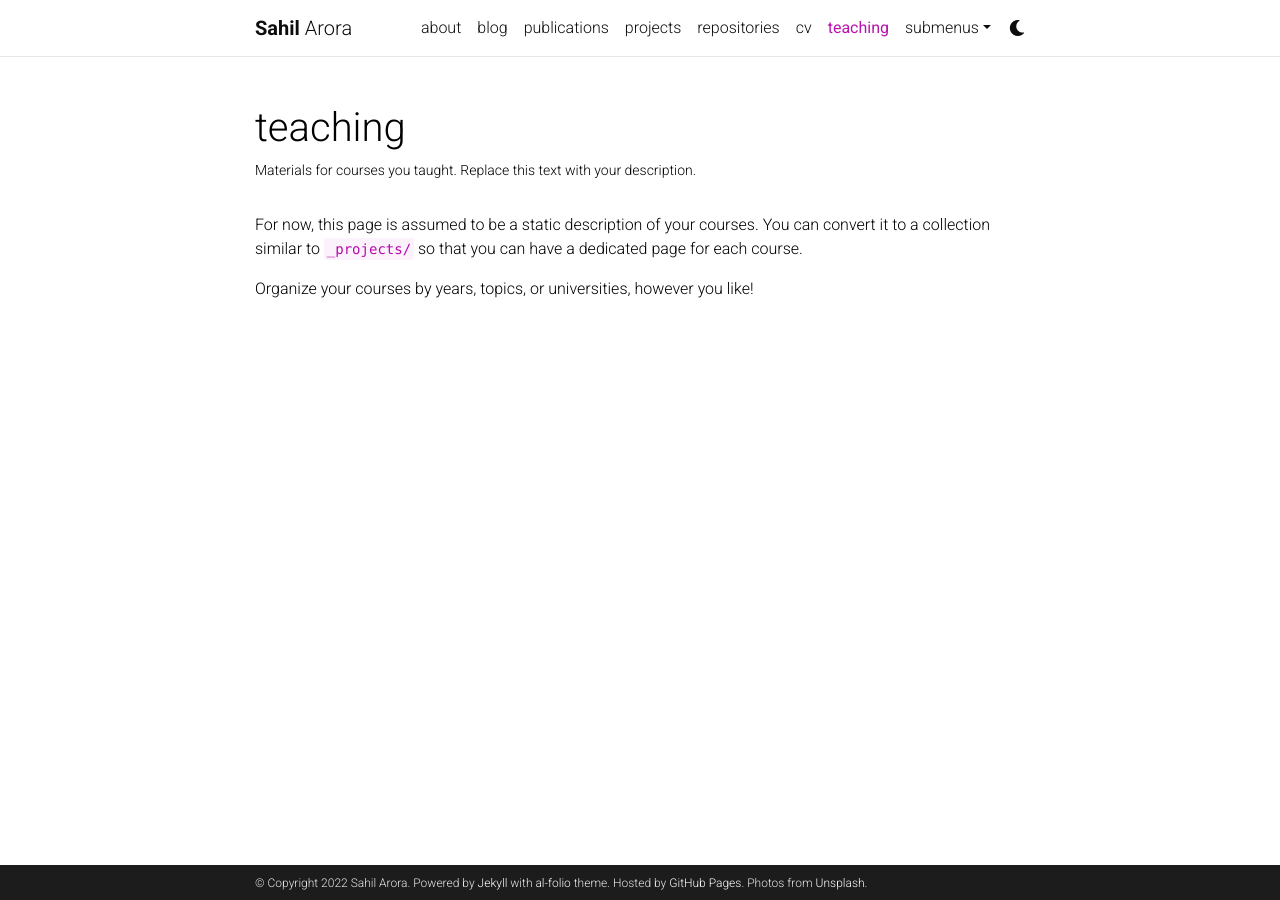
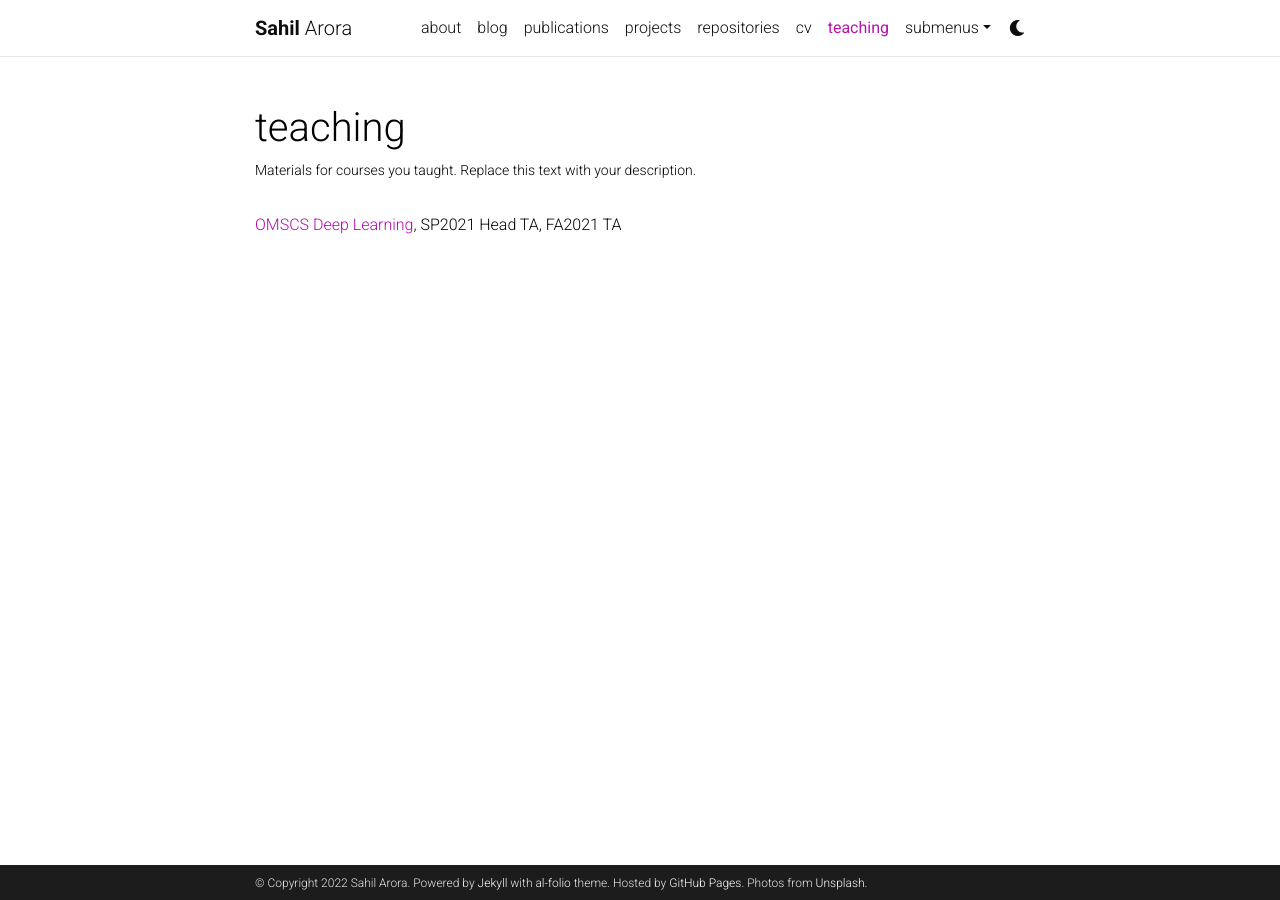
Before and after one commit to arolihas/arolihas.github.io, a Jekyll site: the page built from _pages/teaching.md, in a window 1280 px wide. Built offline with Jekyll 4.4.1, drawn with Linux system fonts in a browser that asks for light colours; comment, search, counter and statistics services are not loaded; a style sheet for code colours, icons or effects is not loaded.

```diff
--- a/_pages/teaching.md
+++ b/_pages/teaching.md
@@ -7,6 +7,4 @@ nav: true
 nav_order: 5
 ---
 
-For now, this page is assumed to be a static description of your courses. You can convert it to a collection similar to `_projects/` so that you can have a dedicated page for each course.
-
-Organize your courses by years, topics, or universities, however you like!
+<a href="https://omscs.gatech.edu/cs-7643-deep-learning">OMSCS Deep Learning</a>, SP2021 Head TA, FA2021 TA
```
Also changed, not shown: _data/repositories.yml (+1 -9 lines), _pages/about.md (+4 -8 lines), 1 other file.
